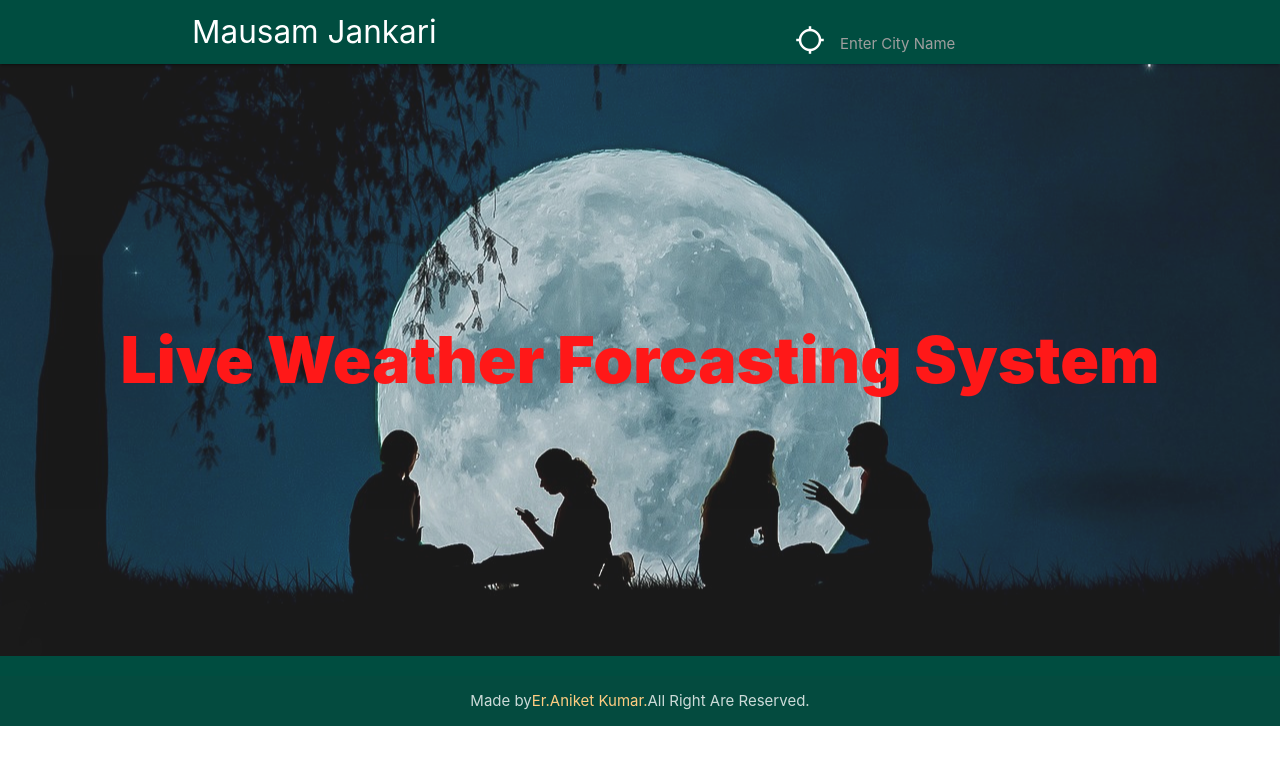
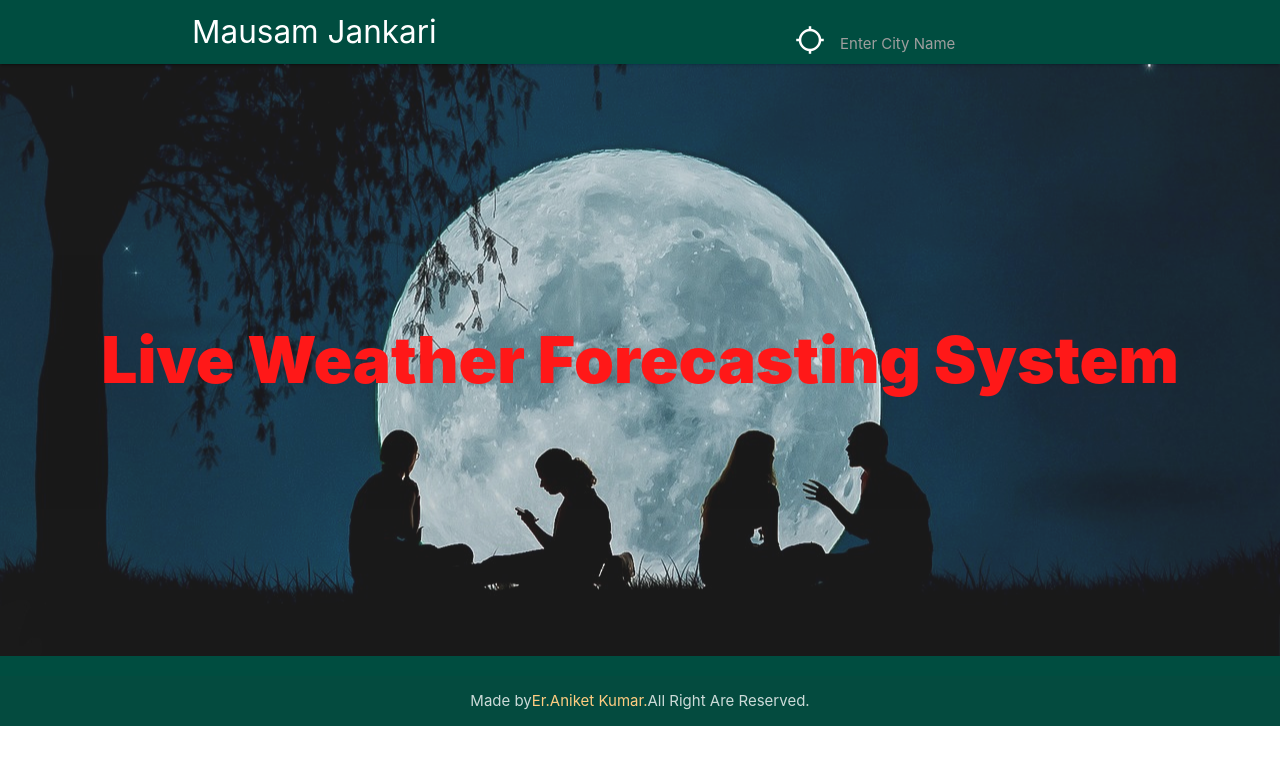
Before and after one commit to Aniket9181/Live-Weather-Forecasting-System-S, a website: page starter-template/index.html in a window 1280 px wide. Drawn offline with nearby package versions, Linux system fonts and the light colour scheme.

Commit message:
live weather Forcasting Completed

```diff
--- a/starter-template/index.html
+++ b/starter-template/index.html
@@ -36,7 +36,7 @@
   <div id="display">
 
     <!-- <img src="./img/bg.jpg" alt="weather image"> -->
-    <p class="display-text">Live Weather Forcasting System</p>
+    <p class="display-text">Live Weather Forecasting System</p>
 
   </div>
 
```
